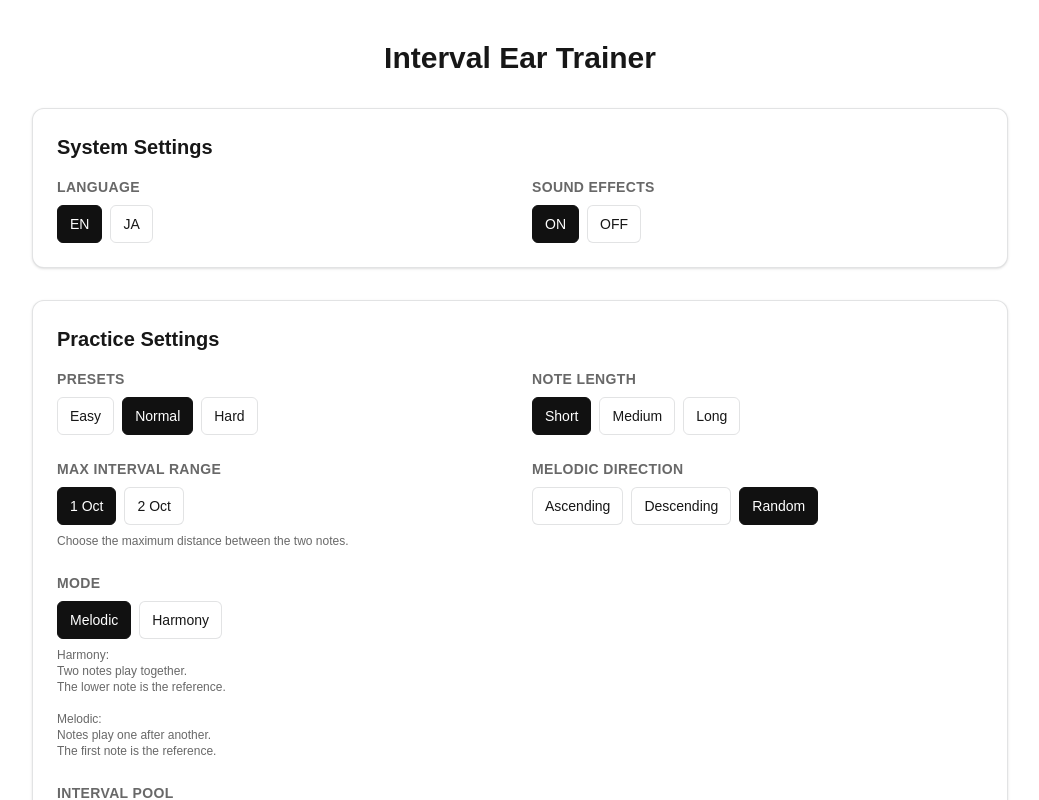
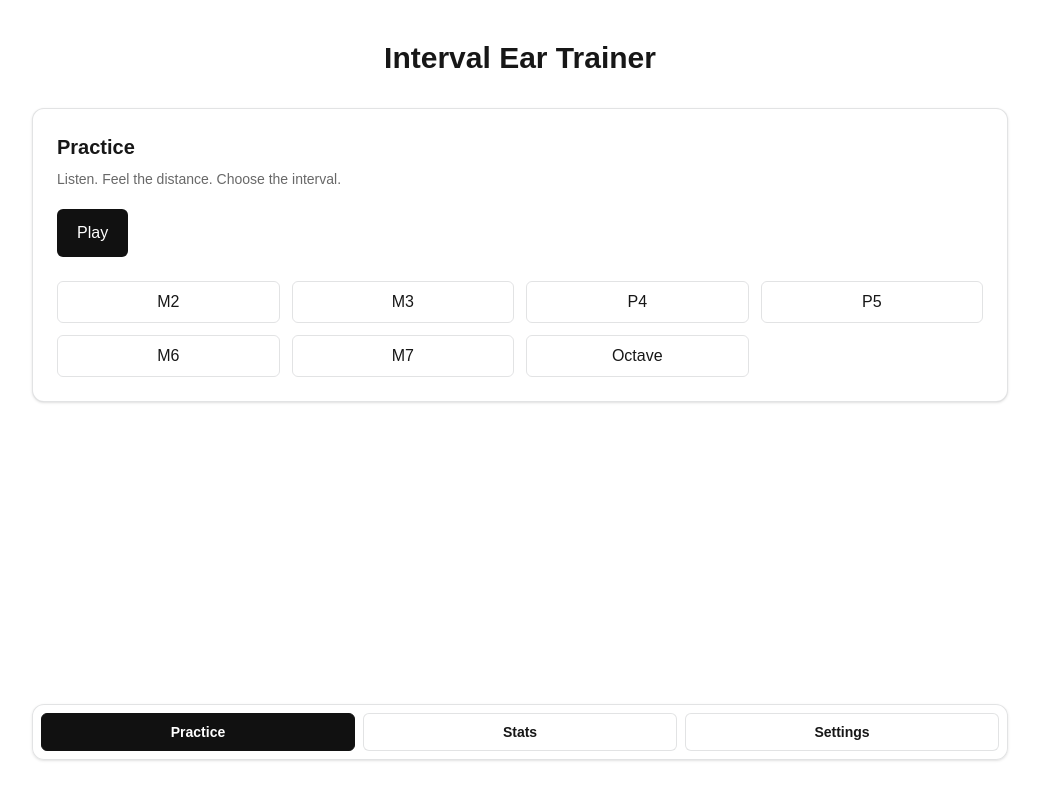
Before and after one commit to ryogy-labs/relative-ear-app, a Next.js app: page / in a window 1280 px wide. Shown: the top 800 px of the page, without its empty margins (120-1159 px from the left). Built offline with nearby package versions, Linux system fonts and the light colour scheme.

Commit message:
feat: add bottom tab navigation for practice stats settings

```diff
--- a/app/page.tsx
+++ b/app/page.tsx
@@ -13,6 +13,7 @@ type ResolvedDirection = "ascending" | "descending";
 type PresetKey = "beginner" | "basic" | "jazzIntro";
 type Language = "en" | "ja";
 type NoteLengthKey = "short" | "medium" | "long";
+type AppTab = "practice" | "stats" | "settings";
 
 type Round = {
   answerId: string;
@@ -25,6 +26,8 @@ type Round = {
 type UiText = {
   title: string;
   settings: string;
+  systemSettings: string;
+  practiceSettings: string;
   language: string;
   presets: string;
   beginner: string;
@@ -74,6 +77,8 @@ const I18N: Record<Language, UiText> = {
   en: {
     title: "Interval Ear Trainer",
     settings: "Settings",
+    systemSettings: "System Settings",
+    practiceSettings: "Practice Settings",
     language: "Language",
     presets: "Presets",
     beginner: "Easy",
@@ -122,6 +127,8 @@ const I18N: Record<Language, UiText> = {
   ja: {
     title: "音程イヤートレーナー",
     settings: "設定",
+    systemSettings: "システム設定",
+    practiceSettings: "練習設定",
     language: "言語",
     presets: "プリセット",
     beginner: "初級",
@@ -376,6 +383,7 @@ export default function Home() {
   const [directionSetting, setDirectionSetting] = useState<DirectionSetting>("random");
   const [noteLength, setNoteLength] = useState<NoteLengthKey>("short");
   const [sfxEnabled, setSfxEnabled] = useState<boolean>(true);
+  const [activeTab, setActiveTab] = useState<AppTab>("practice");
 
   const [currentRound, setCurrentRound] = useState<Round | null>(null);
   const [resultStatus, setResultStatus] = useState<"idle" | "correct" | "incorrect">("idle");
@@ -724,12 +732,23 @@ export default function Home() {
     setIntervalStats(createInitialIntervalStats());
   };
 
+  const tabButtonClass = (tab: AppTab): string => {
+    if (activeTab === tab) {
+      return "rounded-md border border-[var(--accent)] bg-[var(--accent)] px-3 py-2 text-sm font-semibold text-[var(--bg)]";
+    }
+
+    return "rounded-md border border-[var(--border)] bg-[var(--card)] px-3 py-2 text-sm font-semibold text-[var(--text)]";
+  };
+
   return (
-    <main className="mx-auto flex min-h-screen w-full max-w-5xl flex-col gap-8 px-6 py-10 text-[var(--text)]">
+    <main className="mx-auto flex min-h-screen w-full max-w-5xl flex-col px-6 py-10 text-[var(--text)]">
       <h1 className="text-center text-3xl font-bold">{t.title}</h1>
 
+      <div className="mt-8 flex flex-1 flex-col gap-8">
+        {activeTab === "settings" && (
+          <>
             <section className="rounded-xl border border-[var(--border)] bg-[var(--card)] p-6 shadow-sm">
-        <h2 className="text-xl font-semibold">System Settings</h2>
+        <h2 className="text-xl font-semibold">{t.systemSettings}</h2>
 
         <div className="mt-4 grid items-start gap-x-6 gap-y-6 md:grid-cols-2">
           <div>
@@ -791,7 +810,7 @@ export default function Home() {
             </section>
 
             <section className="rounded-xl border border-[var(--border)] bg-[var(--card)] p-6 shadow-sm">
-        <h2 className="text-xl font-semibold">Practice Settings</h2>
+        <h2 className="text-xl font-semibold">{t.practiceSettings}</h2>
 
         <div className="mt-4 grid items-start gap-x-6 gap-y-6 md:grid-cols-2">
           <div>
@@ -986,7 +1005,10 @@ export default function Home() {
           </div>
         </div>
             </section>
+          </>
+        )}
 
+        {activeTab === "practice" && (
           <section className="rounded-xl border border-[var(--border)] bg-[var(--card)] p-6 shadow-sm">
         <h2 className="text-xl font-semibold">{t.practice}</h2>
         <p className="mt-2 text-sm text-[var(--muted)]">{t.practiceHelp}</p>
@@ -1154,7 +1176,9 @@ export default function Home() {
           </section>
         )}
           </section>
+        )}
 
+        {activeTab === "stats" && (
           <section className="rounded-xl border border-[var(--border)] bg-[var(--card)] p-6 shadow-sm">
         <h2 className="text-xl font-semibold">{t.stats}</h2>
         <div className="mt-4 grid grid-cols-3 gap-3 text-center">
@@ -1209,6 +1233,22 @@ export default function Home() {
           })}
         </div>
           </section>
+        )}
+
+        <nav className="sticky bottom-0 z-20 mt-auto rounded-xl border border-[var(--border)] bg-[color-mix(in_oklab,var(--card)_92%,transparent)] p-2 shadow-sm backdrop-blur">
+          <div className="grid grid-cols-3 gap-2">
+            <button type="button" className={tabButtonClass("practice")} onClick={() => setActiveTab("practice")}>
+              {t.practice}
+            </button>
+            <button type="button" className={tabButtonClass("stats")} onClick={() => setActiveTab("stats")}>
+              {t.stats}
+            </button>
+            <button type="button" className={tabButtonClass("settings")} onClick={() => setActiveTab("settings")}>
+              {t.settings}
+            </button>
+          </div>
+        </nav>
+      </div>
     </main>
   );
 }
```
Lines whose indentation alone changed are shown as unchanged.
